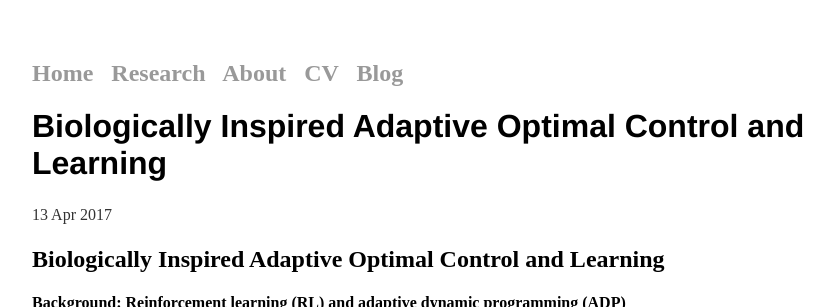
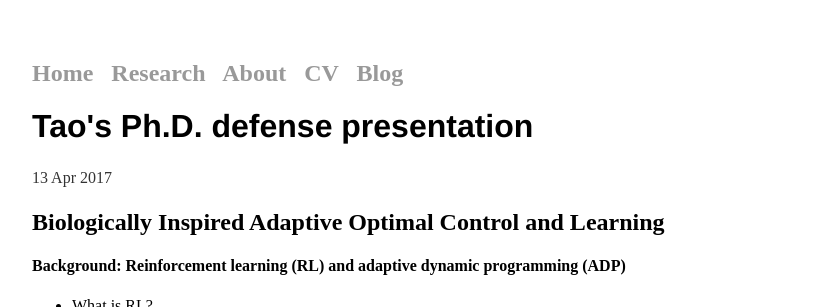
Before and after one commit to tao-bian-nyu/tao-bian-nyu.github.io, a Jekyll site: the page built from _posts/2017-04-13-phd-defense.md, in a window 1280 px wide, cut to the strip 0-307 px from the top of the page. Shown: the whole strip, without its empty margins (160-994 px from the left). Built offline with Jekyll 4.4.1, drawn with Linux system fonts in a browser that asks for light colours; formulas are drawn with MathJax 3.

Commit message:
Update 2017-04-13-phd-defense.md

```diff
--- a/_posts/2017-04-13-phd-defense.md
+++ b/_posts/2017-04-13-phd-defense.md
@@ -1,10 +1,10 @@
 ---
 layout: post
-title: "Biologically Inspired Adaptive Optimal Control and Learning"
+title: "Tao's Ph.D. defense presentation"
 date: 2017-04-13
 ---
 
-<h2>{{ page.title }}</h2>
+<h2>Biologically Inspired Adaptive Optimal Control and Learning</h2>
 
 #### Background: Reinforcement learning (RL) and adaptive dynamic programming (ADP)
 
```
